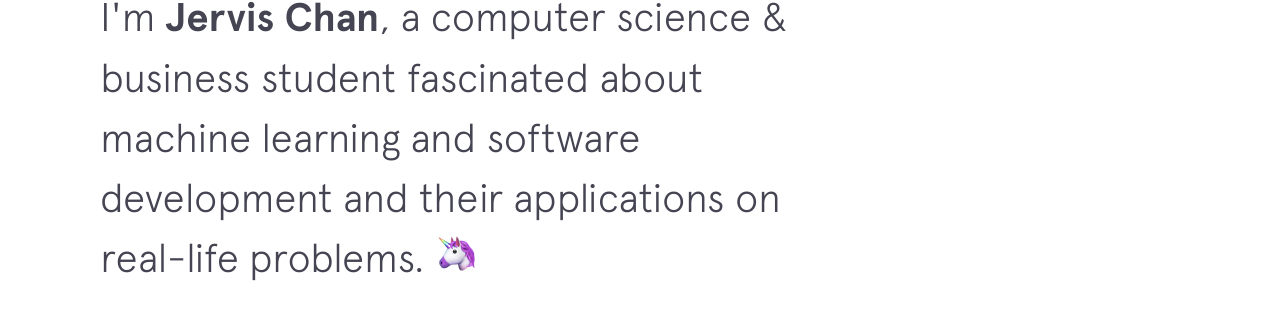
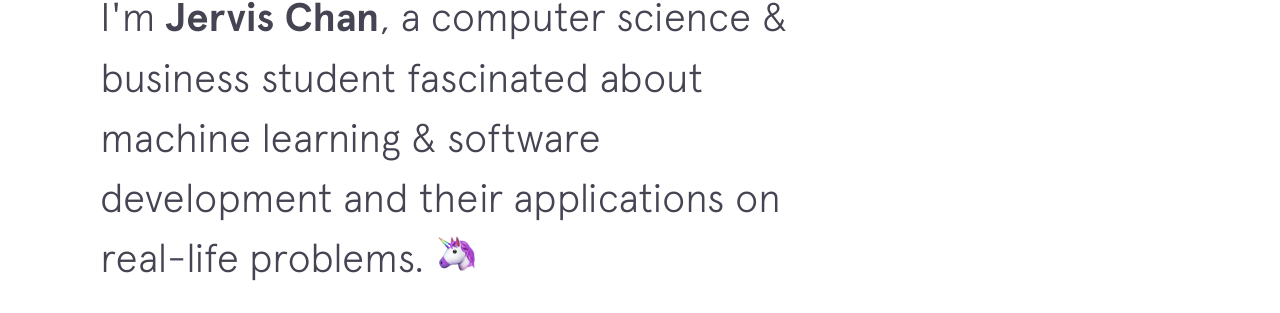
Before and after one commit to jervvs/jervvs.github.io, a Jekyll site: the page built from index.html, in a window 1280 px wide and 900 px high. Shown: the part 414-727 px from the top of the window. Built offline with Jekyll 4.4.1, drawn with Linux system fonts in a browser that asks for light colours; nearby versions of some CDN libraries.

Commit message:
Update intro.html

```diff
--- a/_includes/intro.html
+++ b/_includes/intro.html
@@ -4,7 +4,7 @@
   </h1>
 
   <h2 class="intro__tagline">I'm
-    <span class="name">Jervis Chan</span>, a computer science &amp; business student fascinated about machine learning and software development and their applications on real-life problems.
+    <span class="name">Jervis Chan</span>, a computer science &amp; business student fascinated about machine learning &amp; software development and their applications on real-life problems.
     <span class="emoji unicorn"></span>
   </h2>
 
```
